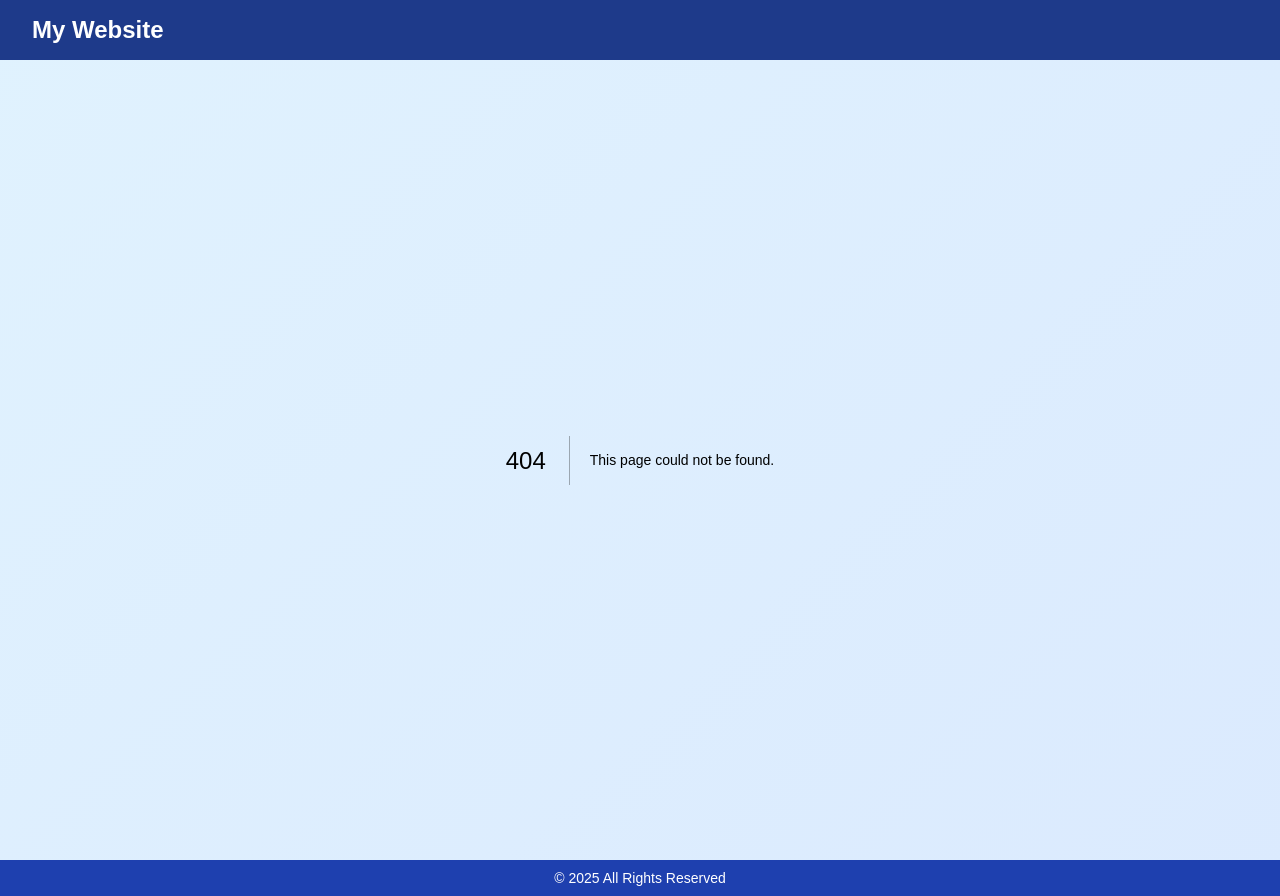
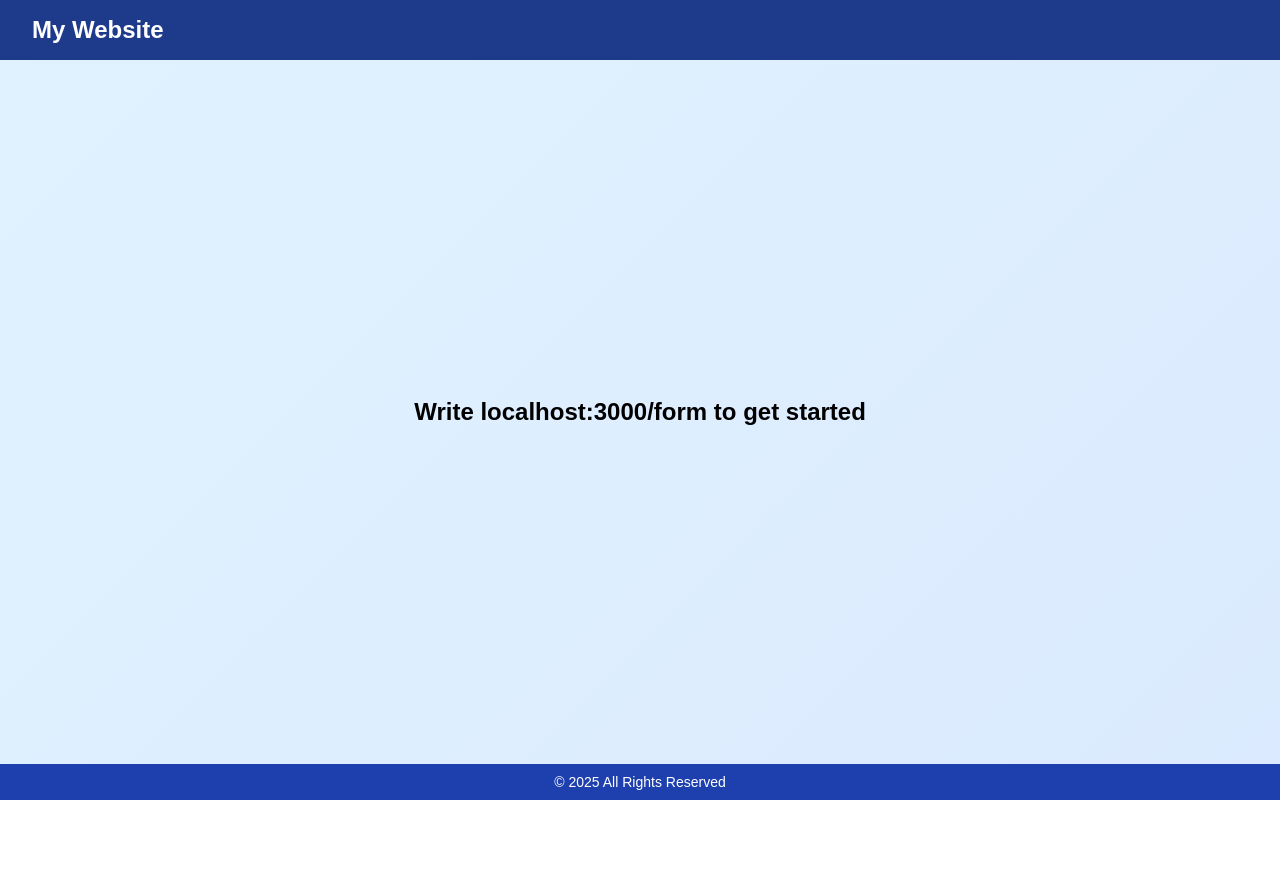
Before and after one commit to SMA19708/multi-level-form, a Next.js app: page / in a window 1280 px wide. Before the commit this address had no page. After the commit the page ends 800 px from the top, so only its background shows below. Built offline with nearby package versions, Linux system fonts and the light colour scheme.

Commit message:
Maybe final version (Still crying)

```diff
--- a/app/form/step3/page.tsx
+++ b/app/form/step3/page.tsx
@@ -87,7 +87,6 @@ const DisplayData = () => {
   Go Home
 </button>
 
-
     </div>
   );
 };
--- /dev/null
+++ b/app/page.tsx
@@ -0,0 +1,17 @@
+"use client";
+
+const StartPage = () => {
+
+
+  return (
+    <main className="flex items-center justify-center min-h-screen bg-gray-50">
+      <div className="text-center p-8 bg-white rounded-lg shadow-md">
+        <h1 className="text-3xl font-bold mb-6 text-blue-700">
+          Write localhost:3000/form to get started
+        </h1>
+      </div>
+    </main>
+  );
+};
+
+export default StartPage;
```
